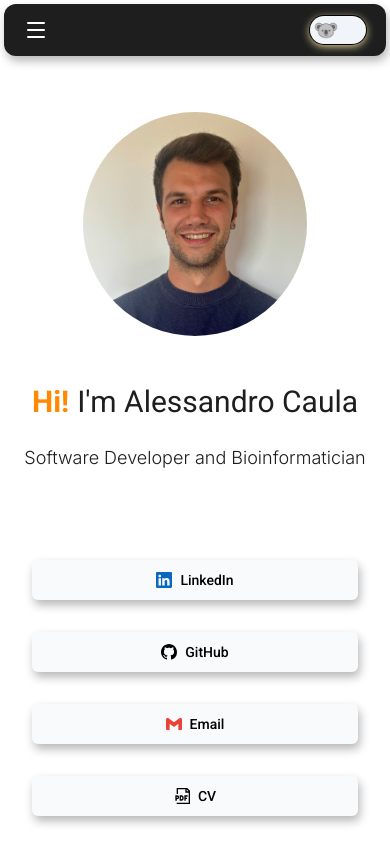
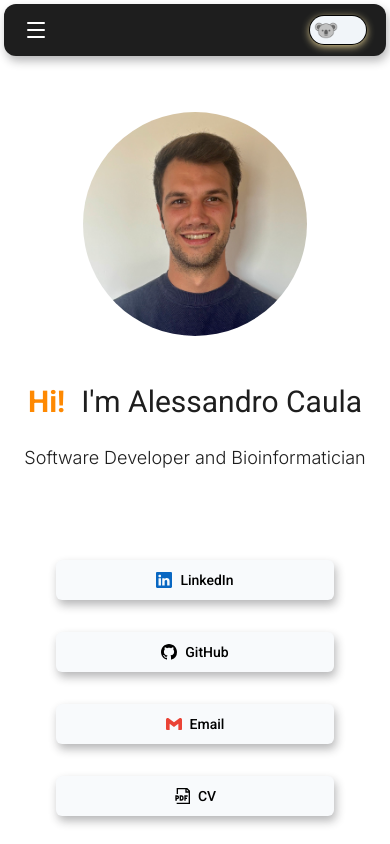
Before and after one commit to AlessandroCaula/alessandrocaula-website, a React (Vite) app: page / in a window 390 px wide. Shown: the top 844 px of the page. Built offline with nearby package versions, Linux system fonts and the light colour scheme.

Commit message:
Small improvement for the large desktop screens

```diff
--- a/src/App.tsx
+++ b/src/App.tsx
@@ -16,7 +16,7 @@ const App = () => {
       <Nav />
       {/* Vertical Scroll */}
       <main>
-        <section id="home">
+        <section id="home" className="min-h-screen flex justify-center">
           <Home />
         </section>
         <section id="about">
--- a/src/components/common/OpenProjectCard.tsx
+++ b/src/components/common/OpenProjectCard.tsx
@@ -33,7 +33,7 @@ const OpenProjectCard = ({
   return (
     <motion.div
       layoutId={`card-${id}`}
-      className="flex flex-col fixed top-1/2 left-1/2 -translate-x-1/2 -translate-y-1/2 w-3/4 h-11/20 sm:h-2/3 md:w-2/3 lg:w-2/5 2xl:h-1/2 2xl:w-1/3 bg-background rounded-xl z-160"
+      className="flex flex-col fixed top-1/2 left-1/2 -translate-x-1/2 -translate-y-1/2 w-3/4 h-11/20 sm:h-2/3 md:w-2/3 lg:w-2/5 2xl:h-1/2 2xl:w-2/7 bg-background rounded-xl z-160"
     >
       {/* Rendering the image of the project */}
       <div className="relative">
--- a/src/components/pages/Home.tsx
+++ b/src/components/pages/Home.tsx
@@ -60,15 +60,15 @@ const Home = () => {
         <MagneticFilings />
       </div>
 
-      <div className="flex-center flex-col margin-top pb-8">
+      <div className="flex-center flex-col margin-top pb-8 2xl:mt-34">
         <img
-          className="w-68 custom-shadow rounded-full max-sm:w-56 z-10"
+          className="w-68 custom-shadow rounded-full max-sm:w-56 z-10 2xl:w-78 2xl:mb-12"
           src={isDark ? DarkModeProfilePic : LightModeProfilePic}
           alt="Alessandro Caula Picture"
         />
 
         {/* Animate text */}
-        <div className="flex gap-2">
+        <div className="flex gap-4">
           <TypeAnimation
             sequence={["Hi!", () => setShowFirstLine(true)]}
             wrapper="h1"
@@ -98,13 +98,13 @@ const Home = () => {
               speed={50}
               cursor={false}
               repeat={0} // Avoid looping
-              className="font-inter sm:mt-8 mt-6 font-light"
+              className="font-inter sm:mt-8 mt-6 2xl:mt-20 font-light"
             />
           )}
         </div>
 
         {/* Render the buttons for the contacts and "socials" */}
-        <div className="mt-25 w-full flex-center sm:space-x-4 md:space-x-8 max-sm:flex-col max-sm:space-y-8 max-sm:px-8">
+        <div className="mt-25 2xl:mt-46 w-full flex-center sm:space-x-4 md:space-x-8 max-sm:flex-col max-sm:space-y-8 max-sm:px-8">
           <SocialButton
             icon={<BsLinkedin className={!isDark ? "text-[#0967C2]" : ""} />}
             label="LinkedIn"
```
